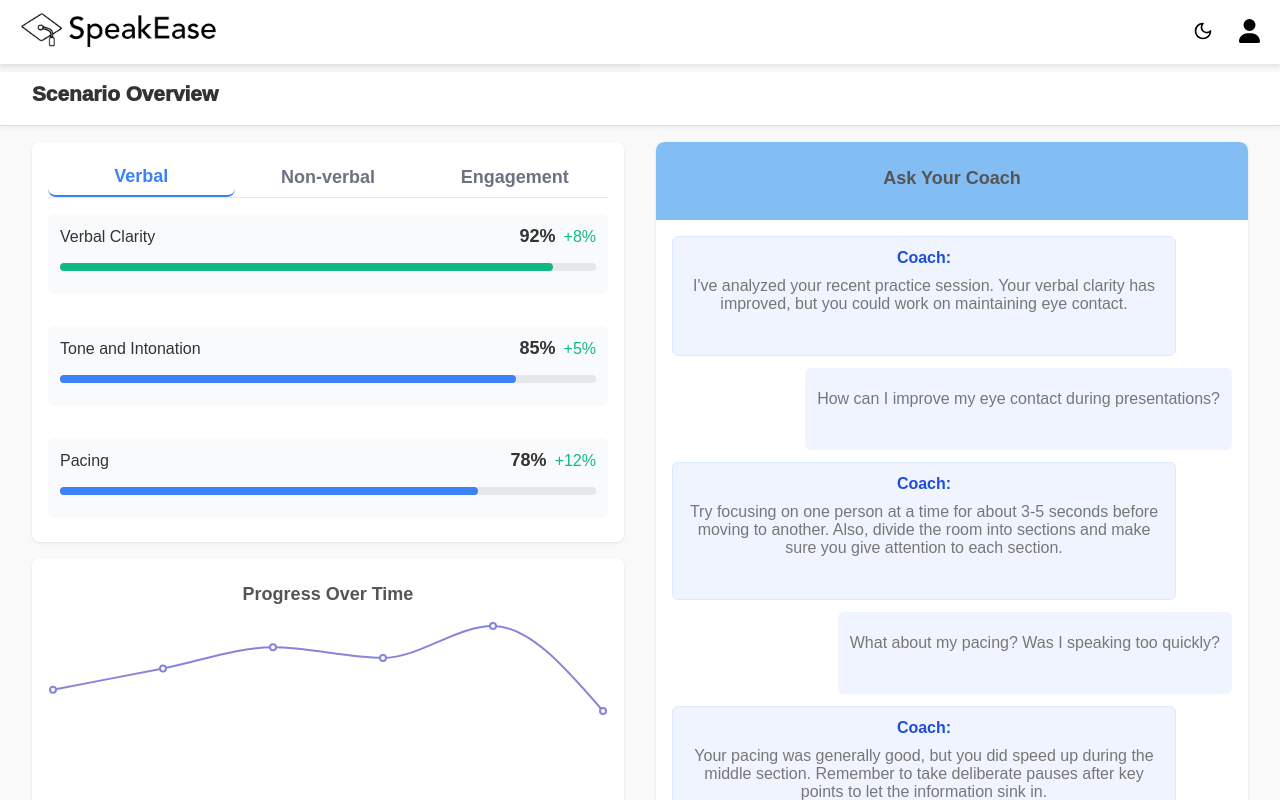
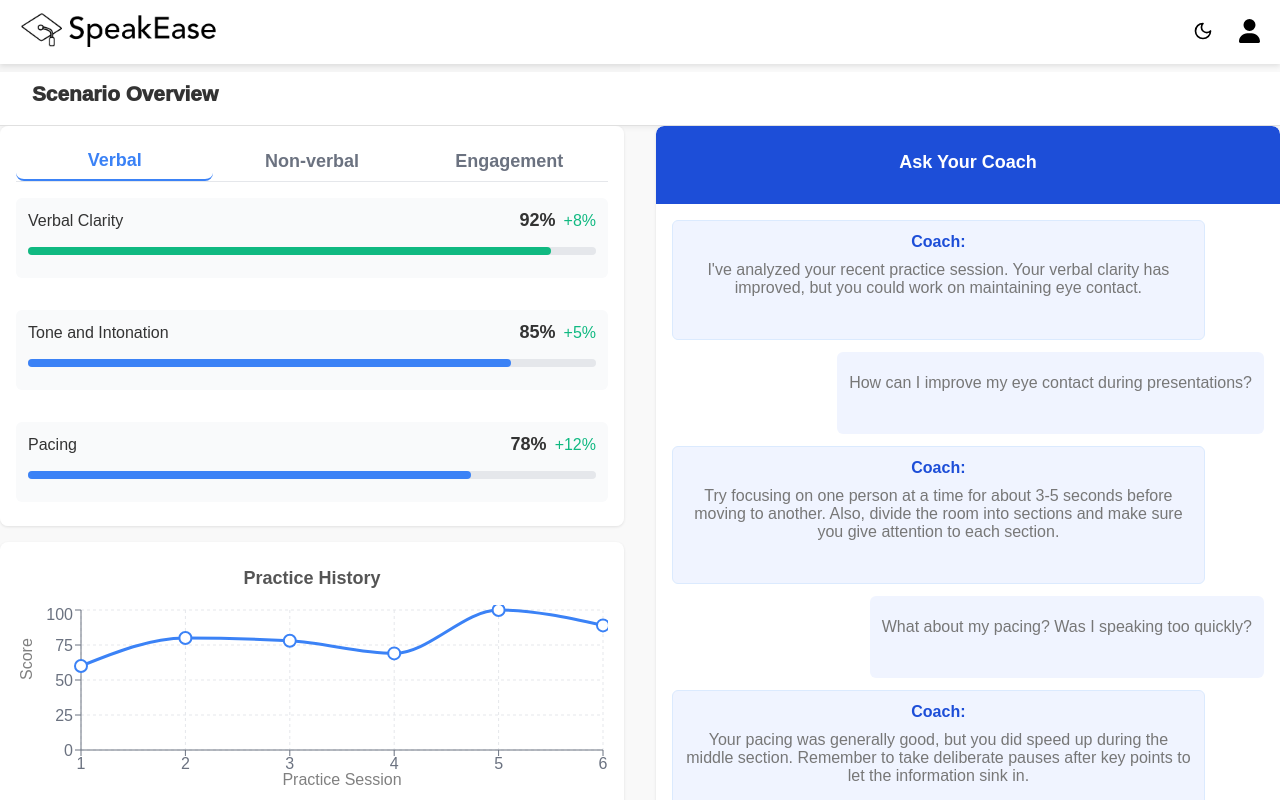
Before and after one commit to OrelShai/SpeakEase, a React (Create React App) app in the folder speakease-frontend/: page /ScenarioOverview in a window 1280 px wide. Built offline with nearby package versions, Linux system fonts and the light colour scheme.

Commit message:
Refactor ScenarioOverview styles for improved layout and dark mode support
done practice history

```diff
--- a/speakease-frontend/src/pages/ScenarioOverview.css
+++ b/speakease-frontend/src/pages/ScenarioOverview.css
@@ -1,16 +1,8 @@
 /* ========== GENERAL STYLES ========== */
 
-/* Inner container for content */
 .scenario-content {
-  max-width: 100%; /* Change from 1280px to 100% */
-  width: 100%;
-  margin: 0 auto;
-  padding: 1rem 2rem; /* Add more horizontal padding */
-  display: flex;
-  flex-direction: column;
-  flex: 1;
-  overflow-y: auto;
-}
+    overflow-y: auto; /* scroling bar */
+  }
 
 /* Header styling similar to VideoTraining */
 .page-header {
@@ -369,6 +361,28 @@
   fill: #333333;
 }
 
+.pie-chart-grade {
+    font-size: 28px;
+    font-weight: bold;
+    fill: #333333;
+    transition: fill 0.3s ease;
+  }
+
+  .pie-chart-label {
+    font-size: 14px;
+    fill: #666666;
+    transition: fill 0.3s ease;
+  }
+
+  .dark-mode .pie-chart-grade {
+    fill: #e0e0e0;
+    text-shadow: 0 1px 2px rgba(0, 0, 0, 0.2);
+  }
+
+  .dark-mode .pie-chart-label {
+    fill: #a0a0a0;
+  }
+
 .dark-mode .recharts-pie-label-text {
   fill: #f8fafc;
   font-weight: 500;
@@ -378,7 +392,6 @@
   filter: drop-shadow(0 1px 2px rgba(0, 0, 0, 0.3));
 }
 
-/* Add some extra margin for the pie chart */
 .pie-chart-card .chart-container {
   padding: 1rem 1.5rem;
 }
@@ -390,12 +403,9 @@
   height: 100%;
 }
 
-/* Updated chat colors for better light mode appearance */
-
-/* Chat header - slightly darker blue for better contrast */
 .chat-header {
   padding: 1rem;
-  background-color: #82bdf3; /* Darker blue for header */
+  background-color: #1d4ed8; /* Darker blue for header */
   color: white;
   border-top-left-radius: 0.5rem;
   border-top-right-radius: 0.5rem;
@@ -453,6 +463,17 @@
   height: 100%;
 }
 
+.send-icon {
+    width: 1.25rem;
+    height: 1.25rem;
+    transform: rotate(90deg); /* Rotate to point right instead of up */
+    transition: transform 0.2s ease;
+  }
+
+  .send-button:hover .send-icon {
+    transform: rotate(90deg) translateX(1px); /* Slight movement on hover */
+  }
+
 .send-button:hover {
   background-color: #1d4ed8; /* Even darker on hover */
   transform: translateY(-1px);
@@ -470,6 +491,7 @@
 .chat-header-title {
   font-size: 1.125rem;
   font-weight: 600;
+  color: white;
 }
 
 .chat-messages {
@@ -690,7 +712,7 @@
   }
 
   .chart-content {
-    height: 200px; /* Smaller charts on mobile */
+    height: 200px;
   }
 
   .chat-messages {
--- a/speakease-frontend/src/pages/ScenarioOverview.js
+++ b/speakease-frontend/src/pages/ScenarioOverview.js
@@ -1,5 +1,5 @@
 import { useState, useRef, useEffect } from "react";
-import { LineChart, Line, PieChart, Pie, Cell, ResponsiveContainer } from "recharts";
+import { LineChart, Line, PieChart, Pie, Cell, ResponsiveContainer, CartesianGrid, XAxis, YAxis, Tooltip, ReferenceLine } from "recharts";
 import { v4 as uuidv4 } from 'uuid'; // For generating unique IDs
 import "./ScenarioOverview.css";
 
@@ -110,6 +110,18 @@ const ScenarioOverview = ({ isDarkMode }) => {
         setCurrentTip((prev) => (prev + 1) % tips.length);
     };
 
+    // Enhanced Progress Chart component
+
+    // Update your data array with more meaningful practice scores
+    const practiceScoreHistory = [
+        { practice: 1, score: 60 },
+        { practice: 2, score: 80 },
+        { practice: 3, score: 78 },
+        { practice: 4, score: 69 },
+        { practice: 5, score: 100 },
+        { practice: 6, score: 89 }
+    ];
+
     return (
         <div className={isDarkMode ? "dark-mode" : ""}>
             <div className="video-meeting-container">
@@ -173,9 +185,9 @@ const ScenarioOverview = ({ isDarkMode }) => {
                                                 <div className="progress-bar-container">
                                                     <div
                                                         className={`progress-bar ${metric.score > 85 ? 'progress-excellent' :
-                                                                metric.score > 70 ? 'progress-good' :
-                                                                    metric.score > 50 ? 'progress-fair' :
-                                                                        'progress-poor'
+                                                            metric.score > 70 ? 'progress-good' :
+                                                                metric.score > 50 ? 'progress-fair' :
+                                                                    'progress-poor'
                                                             }`}
                                                         style={{ width: `${metric.score}%` }}
                                                     ></div>
@@ -189,11 +201,51 @@ const ScenarioOverview = ({ isDarkMode }) => {
                             {/* Progress chart - Now below practice scores */}
                             <div className="card progress-chart-card">
                                 <div className="chart-container">
-                                    <h2 className="chart-title">Progress Over Time</h2>
+                                    <h2 className="chart-title">Practice History</h2>
                                     <div className="chart-content">
                                         <ResponsiveContainer width="100%" height="100%">
-                                            <LineChart data={data}>
-                                                <Line type="monotone" dataKey="score" stroke="#8884d8" strokeWidth={2} />
+                                            <LineChart data={practiceScoreHistory}>
+                                                <CartesianGrid strokeDasharray="3 3" stroke={isDarkMode ? "#475569" : "#e5e7eb"} />
+                                                <XAxis
+                                                    dataKey="practice"
+                                                    label={{
+                                                        value: 'Practice Session',
+                                                        position: 'insideBottom',
+                                                        offset: -5
+                                                    }}
+                                                    stroke={isDarkMode ? "#94a3b8" : "#6b7280"}
+                                                />
+                                                <YAxis
+                                                    domain={[0, 100]}
+                                                    label={{
+                                                        value: 'Score',
+                                                        angle: -90,
+                                                        position: 'insideLeft'
+                                                    }}
+                                                    stroke={isDarkMode ? "#94a3b8" : "#6b7280"}
+                                                />
+                                                <Tooltip
+                                                    formatter={(value) => [`${value}%`, 'Score']}
+                                                    labelFormatter={(practice) => `Practice ${practice}`}
+                                                    contentStyle={{
+                                                        backgroundColor: isDarkMode ? '#1e293b' : '#ffffff',
+                                                        borderColor: isDarkMode ? '#334155' : '#e5e7eb',
+                                                        color: isDarkMode ? '#e2e8f0' : '#374151'
+                                                    }}
+                                                />
+                                                <Line
+                                                    type="monotone"
+                                                    dataKey="score"
+                                                    stroke="#3b82f6"
+                                                    strokeWidth={3}
+                                                    activeDot={{ r: 8 }}
+                                                    dot={{
+                                                        stroke: '#3b82f6',
+                                                        strokeWidth: 2,
+                                                        r: 6,
+                                                        fill: isDarkMode ? '#1e293b' : '#ffffff'
+                                                    }}
+                                                />
                                             </LineChart>
                                         </ResponsiveContainer>
                                     </div>
@@ -223,17 +275,13 @@ const ScenarioOverview = ({ isDarkMode }) => {
                                                         />
                                                     ))}
                                                 </Pie>
-                                                {/* Add text in the center for total grade */}
+                                                {/* total grade */}
                                                 <text
                                                     x="50%"
                                                     y="50%"
                                                     textAnchor="middle"
                                                     dominantBaseline="middle"
-                                                    style={{
-                                                        fontSize: '28px',
-                                                        fontWeight: 'bold',
-                                                        fill: isDarkMode ? '#e0e0e0' : '#333333'
-                                                    }}
+                                                    className="pie-chart-grade"
                                                 >
                                                     {overallGrade}%
                                                 </text>
@@ -242,10 +290,7 @@ const ScenarioOverview = ({ isDarkMode }) => {
                                                     y="62%"
                                                     textAnchor="middle"
                                                     dominantBaseline="middle"
-                                                    style={{
-                                                        fontSize: '14px',
-                                                        fill: isDarkMode ? '#a0a0a0' : '#666666'
-                                                    }}
+                                                    className="pie-chart-label"
                                                 >
                                                     Overall
                                                 </text>
@@ -277,6 +322,7 @@ const ScenarioOverview = ({ isDarkMode }) => {
                         <div className="chat-column">
                             <div className="card chat-container">
                                 <div className="chat-header">
+
                                     <h2 className="chat-header-title">Ask Your Coach</h2>
                                 </div>
 
@@ -285,8 +331,8 @@ const ScenarioOverview = ({ isDarkMode }) => {
                                         {messages.map((message) => (
                                             <div key={message.id} className={`message-row ${message.sender === 'user' ? 'message-row-user' : ''}`}>
                                                 <div className={`message-bubble ${message.sender === 'user'
-                                                        ? 'message-bubble-user'
-                                                        : 'message-bubble-ai'
+                                                    ? 'message-bubble-user'
+                                                    : 'message-bubble-ai'
                                                     }`}>
                                                     {message.sender === 'ai' && <strong className="coach-name">Coach: </strong>}
                                                     <p>{message.text}</p>
@@ -311,7 +357,7 @@ const ScenarioOverview = ({ isDarkMode }) => {
                                             onClick={handleSendMessage}
                                             className="send-button"
                                         >
-                                            <svg xmlns="http://www.w3.org/2000/svg" className="h-5 w-5" viewBox="0 0 20 20" fill="currentColor">
+                                            <svg xmlns="http://www.w3.org/2000/svg" className="send-icon" viewBox="0 0 20 20" fill="currentColor">
                                                 <path d="M10.894 2.553a1 1 0 00-1.788 0l-7 14a1 1 0 001.169 1.409l5-1.429A1 1 0 009 15.571V11a1 1 0 112 0v4.571a1 1 0 00.725.962l5 1.428a1 1 0 001.17-1.408l-7-14z" />
                                             </svg>
                                         </button>
```
